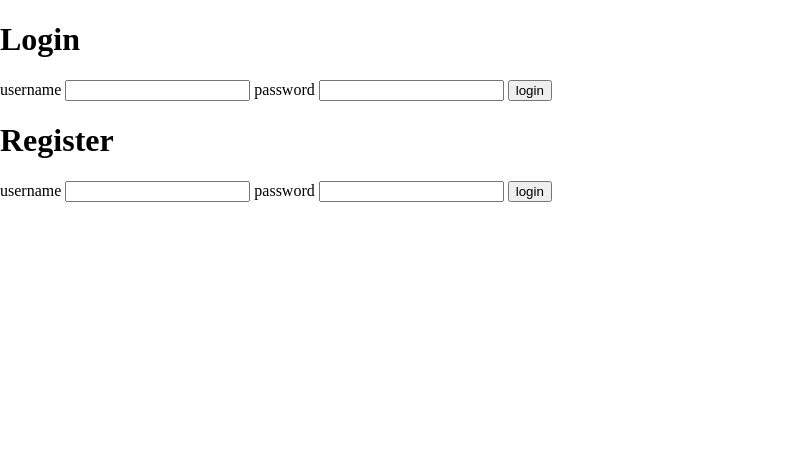
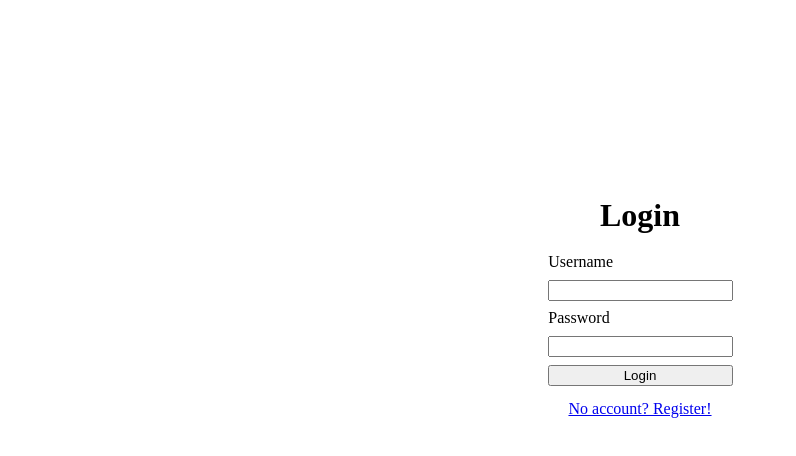
Before and after one commit to tkovis/cube, a website built with webpack: page public/index.html in a window 1280 px wide. Shown: the whole page, without its empty margins (0-796 px from the left). Built offline with nearby package versions, Linux system fonts and the light colour scheme.

Commit message:
tidy up login/register, add logout

```diff
--- a/public/index.html
+++ b/public/index.html
@@ -11,30 +11,64 @@
            height: 100%;
            display: block;
         }
+        #ui {
+           position: absolute;
+           width: 100%;
+           height: 100%;
+           display: block;
+        }
+        #ui * {
+           position: absolute;
+        }
+        .center {
+            display: flex;
+            flex-direction: column;
+            align-items: center;
+            justify-content: center;
+        }
+        .center * {
+            margin: 0.3em;
+        }
+        .full-width {
+            width: calc(100% - 0.6em);
+        }
+        .left {
+            align-self: flex-start;
+        }
+        .sign-form {
+            height: 75vh;
+        }
         </style>
 </head>
 <body>
-    <div id="pre-game" style="visibility: hidden;">
-        <div id="login">
+    <div id="pre-game" class="center" style="display: none;" >
+        <div class="center sign-form">
+            <div id="login" class="center">
                 <h1>Login</h1>
-            <form id="login-form">
-                <label for="username">username</label>
+                <form id="login-form" class="center">
+                    <label for="username" class="left">Username</label>
                     <input type="text" id="login-username" name="login-username"/>
-                <label for="password">password</label>
+                    <label for="password" class="left">Password</label>
                     <input type="password" id="login-password" name="login-password"/>
-                <button type="submit">login</button>
+                    <button type="submit" class="full-width">Login</button>
                 </form>
+                <a href="/" id="register-link">No account? Register!</a>
             </div>
-        <div id="register">
+            <div id="register" class="center sign-form" style="display: none;">
                 <h1>Register</h1>
-            <form id="register-form">
-                <label for="username">username</label>
+                <form id="register-form" class="center">
+                    <label for="username" class="left">Username</label>
                     <input type="text" id="register-username" name="register-username"/>
-                <label for="password">password</label>
+                    <label for="password" class="left">Password</label>
                     <input type="password" id="register-password" name="register-password"/>
-                <button type="submit">login</button>
+                    <button type="submit" class="full-width">Register</button>
                 </form>
+                <a href="/" id="login-link">Go to login</a>
             </div>
         </div>
-    <canvas id="canvas" style="width: 100%; height: 100%; display: block;"></canvas>
+    </div>
+    <div id="ui" style="display: none;">
+        <button id="logout" style="right: 0.5em; top: 0.5em;">logout</button>
+    </div>
+    <canvas id="canvas" style="display: none;"></canvas>
 </body>
--- a/src/client/index.js
+++ b/src/client/index.js
@@ -3,6 +3,22 @@ import setupSocket from "./socket.js";
 import ecs from "./ecs.js";
 import { strongRegex } from "../shared/regex";
 import backend from "./backend";
+
+const goToRegister = async (e) => {
+  e.preventDefault();
+  document.getElementById("login").style = "display: none;";
+  document.getElementById("register").style = "";
+};
+
+document.getElementById("register-link").onclick = goToRegister;
+
+const goToLogin = async (e) => {
+  e?.preventDefault();
+  document.getElementById("register").style = "display: none;";
+  document.getElementById("login").style = "";
+};
+
+document.getElementById("login-link").onclick = goToLogin;
 
 const register = async (e) => {
   e.preventDefault();
@@ -12,7 +28,8 @@ const register = async (e) => {
   const res = await backend.post("/register", { username, password });
 
   if (res.status === 200) {
-    document.getElementById("register").remove();
+    goToLogin();
+    document.getElementById("login-username").value = username;
   }
 };
 
@@ -32,6 +49,13 @@ const login = async (e) => {
 };
 
 document.getElementById("login-form").onsubmit = login;
+
+const logout = async () => {
+  sessionStorage.clear();
+  location.reload();
+};
+
+document.getElementById("logout").onclick = logout;
 
 const resumeSession = async () => {
   const preGameElement = document.getElementById("pre-game");
@@ -60,8 +84,9 @@ const resumeSession = async () => {
 resumeSession();
 
 const startGame = () => {
-  document.getElementById("login")?.remove();
-  document.getElementById("register")?.remove();
+  document.getElementById("pre-game").style = "display: none;";
+  document.getElementById("canvas").style = "";
+  document.getElementById("ui").style = "";
   const world = init();
 
   setupSocket(world);
```
Lines whose indentation alone changed are shown as unchanged.
